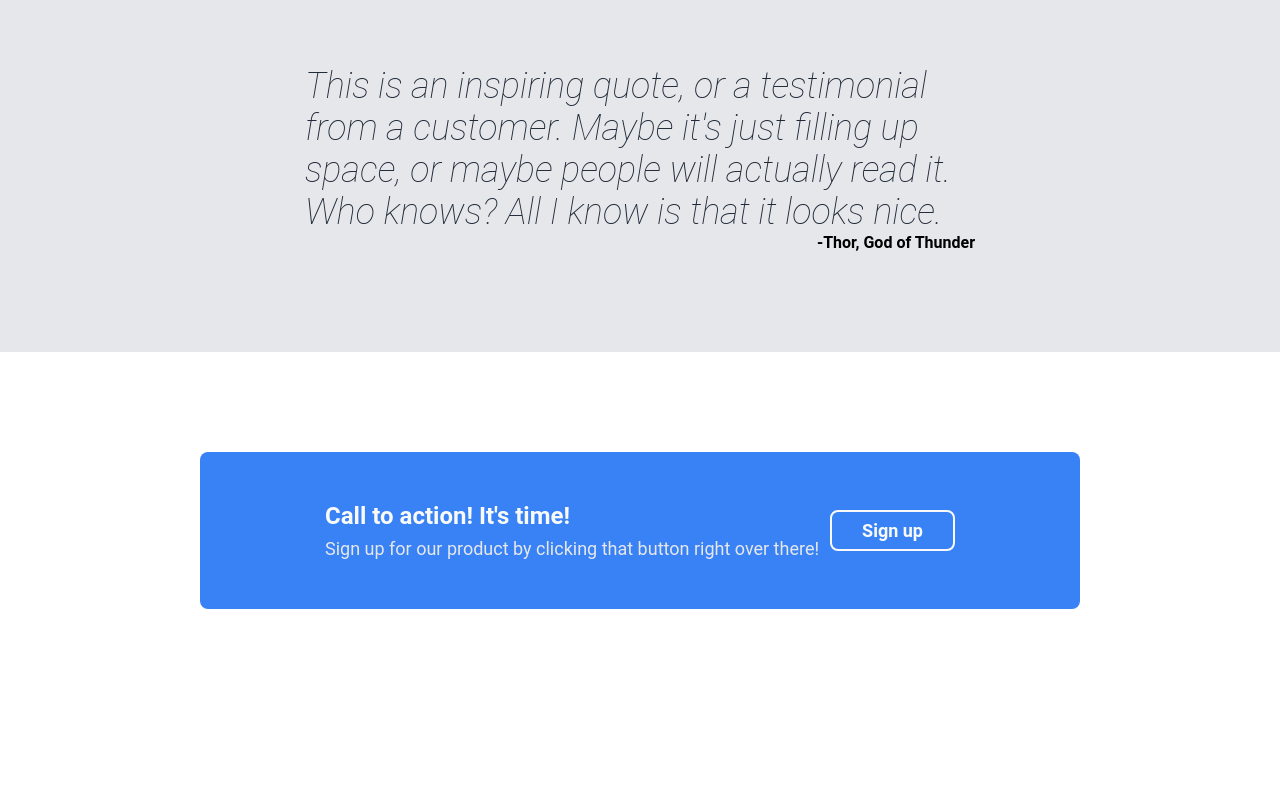
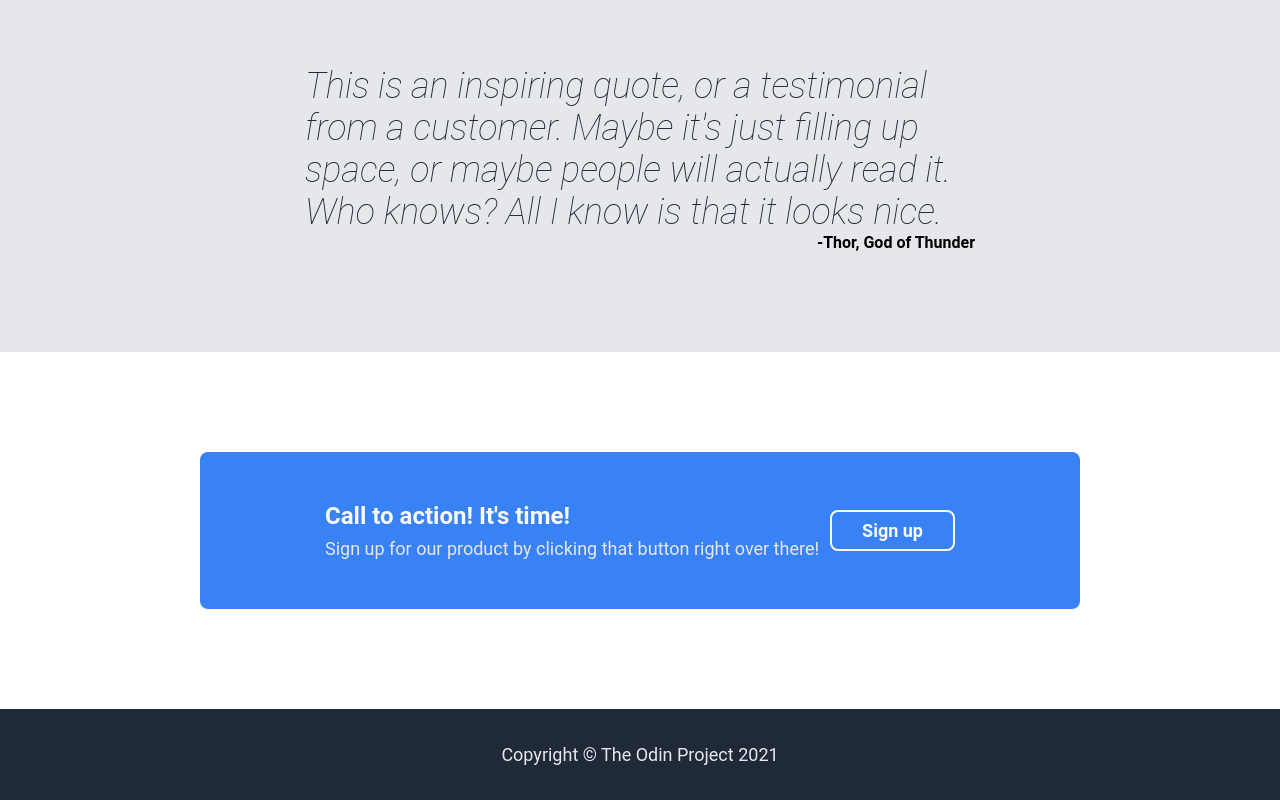
Before and after one commit to densuni/landing-page, a plain HTML site: page index.html in a window 1280 px wide. Shown: the part 1005-1805 px from the top of the page. Before the commit the page ends 1714 px from the top, so only its background shows below. Drawn offline with Linux system fonts and the light colour scheme.

Commit message:
Add footer section

```diff
--- a/index.html
+++ b/index.html
@@ -60,5 +60,7 @@
         <button>Sign up</button>
       </div>
     </div>
+    <div class="footer">
+      Copyright © The Odin Project 2021</div>
   </body>
 </html>
--- a/style.css
+++ b/style.css
@@ -8,8 +8,12 @@ body {
   flex-direction: column;
 }
 
+.section-one,
+.footer {
+  background-color: #1F2937;
+}
+
 .section-one {
-  background-color: #1F2937;
   padding: 15px 200px 100px;
 }
 
@@ -67,7 +71,8 @@ h1,
 ul,
 .image,
 .section-one p,
-.section-four p {
+.section-four p,
+.footer {
   color: #E5E7EB;
   font-size: 18px;
 }
@@ -173,3 +178,10 @@ h2 {
 h3 {
   margin-bottom: 8px;
 }
+
+.footer {
+  padding: 35px;
+  display: flex;
+  align-items: center;
+  justify-content: center;
+}
```
